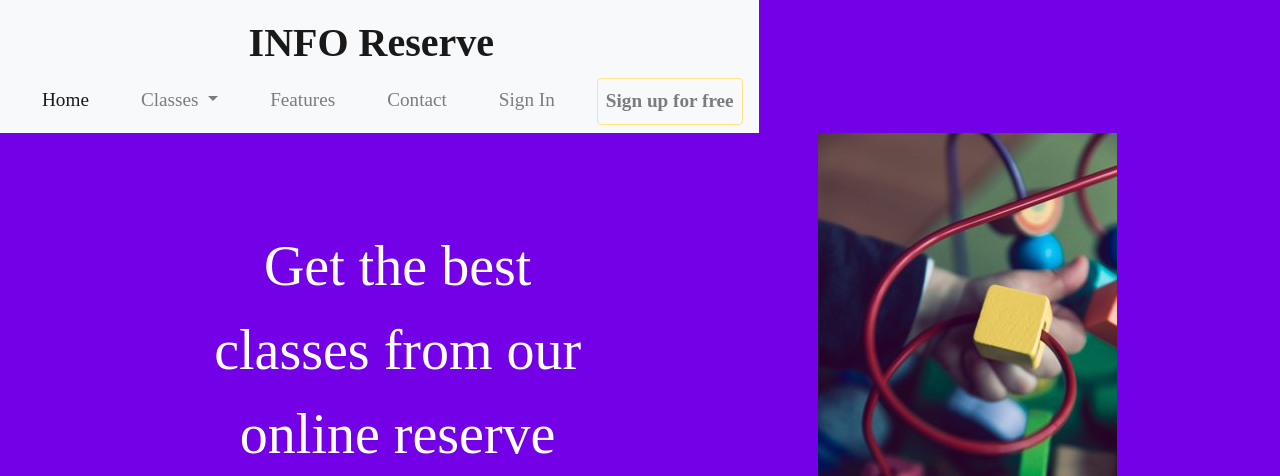
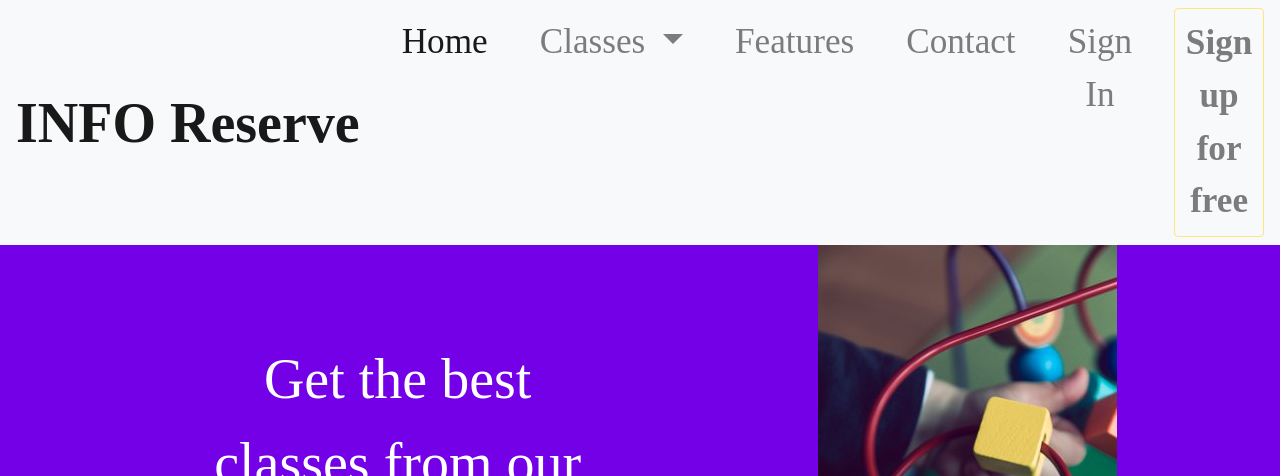
Before and after one commit to vipinpvijayan85/inforeserve, a plain HTML site: page index.html in a window 1280 px wide. Shown: the top 476 px of the page. Drawn offline with nearby package versions, Linux system fonts and the light colour scheme.

Commit message:
Update styles.css

```diff
--- a/CSS/styles.css
+++ b/CSS/styles.css
@@ -31,23 +31,18 @@ padding: 0 0;
 .navbar {
   padding: 1 0 4.5rem;
 }
-@media (min-width:720px) {
-  .navbar {
- display:table-cell;
-    width:auto;
-  }
-}
+
 
 .navbar-brand {
   font-family: "Ubuntu";
-  font-size: 2.5rem;
+  font-size: 3.5rem;
   font-weight: bold;
 }
 .nav-item {
   padding: 0 18px;
 }
 .nav-link {
-  font-size: 1.2rem;
+  font-size: 2.2rem;
   font-family: "Montserrat-Light";
 }
 #features{
```
